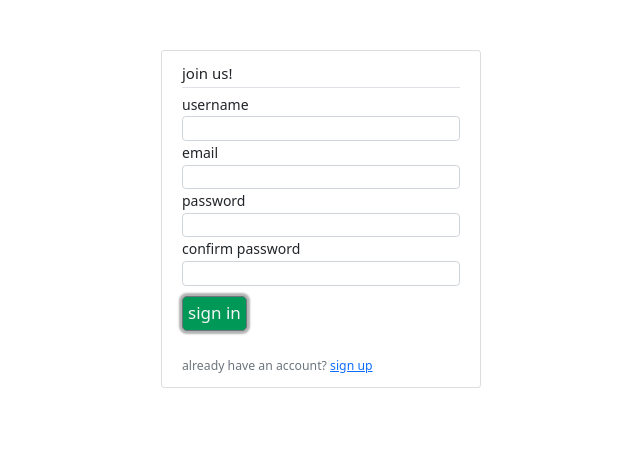
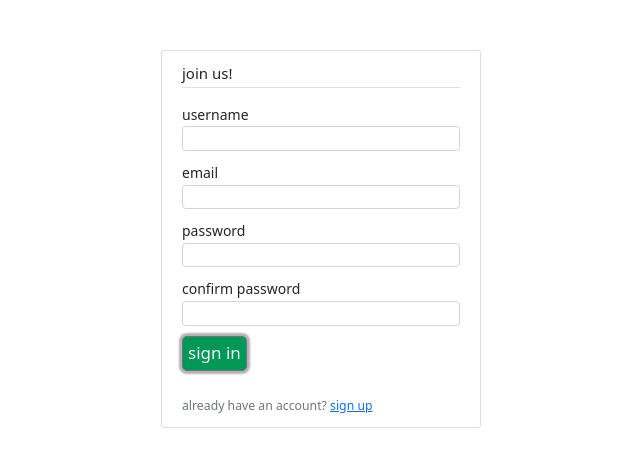
Before and after one commit to Sekeza/blogwithflask, a Flask app: page /register in a window 1280 px wide. Shown: the part 45-512 px from the top of the page, without its empty margins (319-959 px from the left). Run offline with Flask 3, Linux system fonts and the light colour scheme; parts of the project's set-up code (start-up, migrations or seed data) failed here and were passed over.

Commit message:
Added a margin top spacing to the label elements

```diff
--- a/blogwithflask/blogwithflask/templates/register.html
+++ b/blogwithflask/blogwithflask/templates/register.html
@@ -9,19 +9,19 @@
                 <legend class="border-bottom nb-2">Join Us!</legend>
                 <fieldset class="form-group">
                     <div class="form-group">
-                        {{ form.username.label(class='form-control-label') }}
+                        {{ form.username.label(class='form-control-label mt-3') }}
                         {{ form.username(class='form-control form-control-md') }}
                     </div>
                     <div class="form-group">
-                        {{ form.email.label(class='form-control-label') }}
+                        {{ form.email.label(class='form-control-label mt-3') }}
                         {{ form.email(class='form-control form-control-md') }}
                     </div>
                     <div class="form-group">
-                        {{ form.password.label(class='form-control-label') }}
+                        {{ form.password.label(class='form-control-label mt-3') }}
                         {{ form.password(class='form-control form-control-md') }}
                     </div>
                     <div class="form-group">
-                        {{ form.confirm_password.label(class='form-control-label') }}
+                        {{ form.confirm_password.label(class='form-control-label mt-3') }}
                         {{ form.confirm_password(class='form-control form-control-md') }}
                     </div>
                 </fieldset>
```
